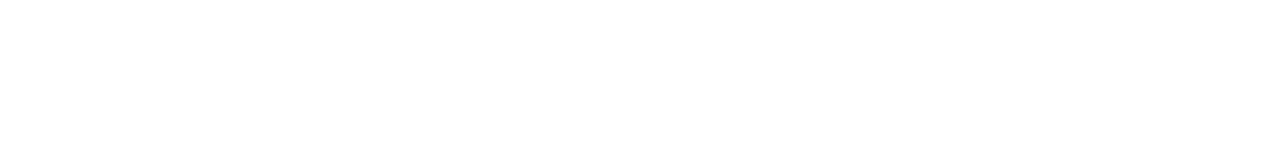
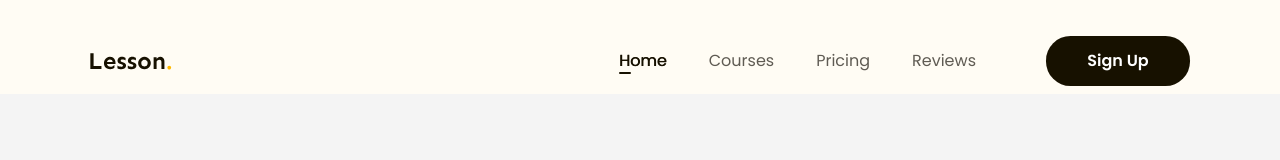
Before and after one commit to Zack2626-ok/f8-project-htmlcss-02, a plain HTML site: page index.html in a window 1280 px wide. Shown: the top 160 px of the page. Drawn offline with Linux system fonts and the light colour scheme.

Commit message:
Hoàn thành Header

```diff
--- a/assets/css/reset.css
+++ b/assets/css/reset.css
@@ -0,0 +1,48 @@
+/* http://meyerweb.com/eric/tools/css/reset/
+   v2.0 | 20110126
+   License: none (public domain)
+*/
+
+html, body, div, span, applet, object, iframe,
+h1, h2, h3, h4, h5, h6, p, blockquote, pre,
+a, abbr, acronym, address, big, cite, code,
+del, dfn, em, img, ins, kbd, q, s, samp,
+small, strike, strong, sub, sup, tt, var,
+b, u, i, center,
+dl, dt, dd, ol, ul, li,
+fieldset, form, label, legend,
+table, caption, tbody, tfoot, thead, tr, th, td,
+article, aside, canvas, details, embed,
+figure, figcaption, footer, header, hgroup,
+menu, nav, output, ruby, section, summary,
+time, mark, audio, video {
+	margin: 0;
+	padding: 0;
+	border: 0;
+	font-size: 100%;
+	font: inherit;
+	vertical-align: baseline;
+}
+/* HTML5 display-role reset for older browsers */
+article, aside, details, figcaption, figure,
+footer, header, hgroup, menu, nav, section {
+	display: block;
+}
+body {
+	line-height: 1;
+}
+ol, ul {
+	list-style: none;
+}
+blockquote, q {
+	quotes: none;
+}
+blockquote:before, blockquote:after,
+q:before, q:after {
+	content: '';
+	content: none;
+}
+table {
+	border-collapse: collapse;
+	border-spacing: 0;
+}
--- a/assets/css/style.css
+++ b/assets/css/style.css
@@ -0,0 +1,101 @@
+*{
+    box-sizing: border-box;
+}
+
+html{
+    font-size: 62.5%;
+}
+
+body{
+    font-size: 1.6rem;
+    font-family: 'Poppins', sans-serif;
+    background-color: #f4f4f4;
+}
+
+a{
+    text-decoration: none;
+}
+
+/* =========== Common ============== */
+.main-content {
+    width: 1100px;
+    max-width:  calc(100% - 170px);
+    margin-left: auto;
+    margin-right: auto;
+
+}
+
+.btn{
+    display: inline-block;
+    min-width: 118px;
+    padding: 0 16px;
+    color: #FFF;
+    text-align: center;
+    font-family: Poppins;
+    font-size: 1.6rem;
+    font-style: normal;
+    font-weight: 600;
+    line-height: 50px;
+    border-radius: 24.5px;
+    background: #171100;
+}
+
+
+/* =========== Header ============== */
+.header{
+    background-color: #FFFCF4;
+}
+
+.header.fixed {
+   position: sticky;
+    top: -28px;
+
+}
+
+.header .body {
+    display: flex;
+    align-items: center;
+    padding: 36px 0 8px ;
+}
+
+.nav {
+    margin-left: auto;
+}
+
+.nav ul{
+    display: flex;
+}
+
+.nav a{
+    position: relative;
+    color: #5F5B53;
+    font-size: 1.6rem;
+    padding: 8px 21px;
+}
+
+.nav a:hover,
+.nav li.active a{
+    /* font-weight: 600; */
+    text-shadow: 0.5px 0 0 currentColor;
+    color: #171100;
+}
+
+.nav li.active a::after{
+    content: '';
+    position: absolute;
+    bottom: 6px;
+    left: 21px;
+    display: block;
+    width: 12px;
+    height: 2px;
+    border-radius: 1px;
+    background: #171100;
+}
+
+.header .action{
+    margin-left: 49px;
+}
+
+.header .sign-up-btn{
+    min-width: 144px;
+}
--- a/index.html
+++ b/index.html
@@ -3,15 +3,51 @@
 <head>
     <meta charset="UTF-8">
     <meta name="viewport" content="width=device-width, initial-scale=1.0">
-
+    <title>F8 project 02</title>
 
     <!-- Reset css -->
     <link rel="stylesheet" href="./assets/css/reset.css">
+
+
+    <!-- Google font -->
+    <link rel="preconnect" href="https://fonts.googleapis.com">
+    <link rel="preconnect" href="https://fonts.gstatic.com" crossorigin>
+    <link href="https://fonts.googleapis.com/css2?family=Poppins:ital,wght@0,400;0,500;0,600;0,700;1,400&family=Sen:wght@700&display=swap" rel="stylesheet">
+
     <!-- Style css -->
     <link rel="stylesheet" href="./assets/css/style.css">
-    <title>Document</title>
 </head>
 <body>
+    <div class="main" style="height: 5000px;">
+        <header class="header fixed">
+            <div class="main-content">
+                <div class="body">
+                    <!-- logo -->
+                    <img src="./assets/img/logo.svg" alt="Lesson." class="logo">
 
+                    <!-- nav (navigation) -->
+                    <nav class="nav">
+                        <ul>
+                            <li class="active"><a href="#!">Home</a></li>
+                            <li><a href="#!">Courses</a></li>
+                            <li><a href="#!">Pricing</a></li>
+                            <li><a href="#!">Reviews</a></li>
+                        </ul>
+                    </nav>
+
+                    <!-- Action -->
+                    <div class="action">
+                        <a href="#!" class="btn sign-up-btn">Sign Up</a>
+                    </div>
+
+                </div>
+
+            </div>
+        </header>
+
+
+
+
+    </div>
 </body>
 </html>
```
Also changed, not shown: assets/img/logo.svg (added).
